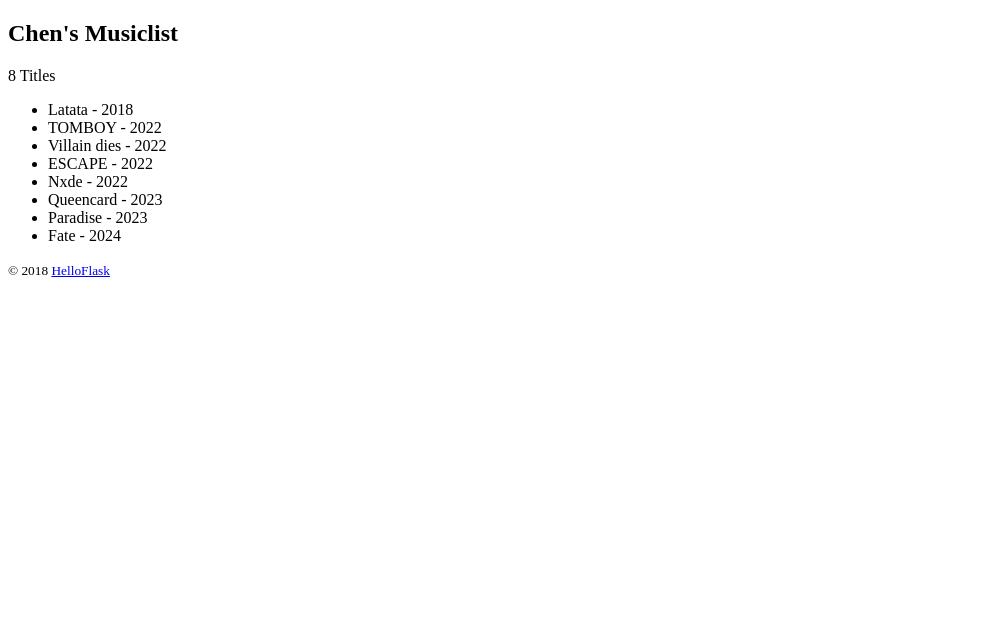
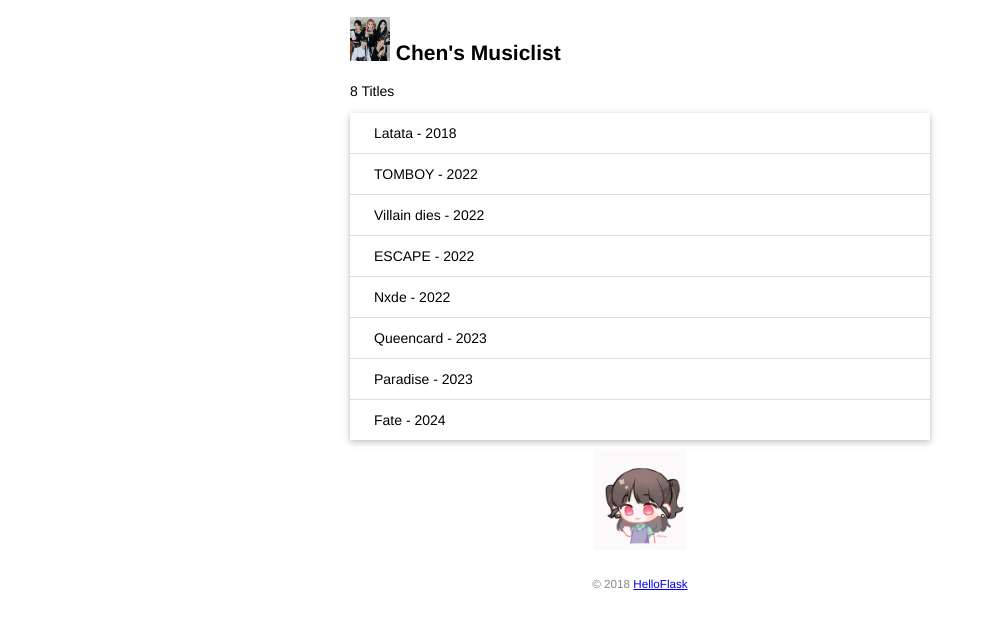
Before and after one commit to Chenyuyann/Flask-Learning, a Flask app: page / in a window 1280 px wide. Shown: the top 629 px of the page, without its empty margins (0-988 px from the left). Run offline with Flask 3, Linux system fonts and the light colour scheme.

Commit message:
Add static files

```diff
--- /dev/null
+++ b/static/style.css
@@ -0,0 +1,48 @@
+/* 页面整体 */
+body {
+    margin: auto;
+    max-width: 580px;
+    font-size: 14px;
+    font-family: Helvetica, Arial, sans-serif;
+}
+
+/* 页脚 */
+footer {
+    color: #888;
+    margin-top: 15px;
+    text-align: center;
+    padding: 10px;
+}
+
+/* 头像 */
+.title {
+    width: 40px;
+}
+
+/* 音乐列表 */
+.music-list {
+    list-style-type: none;
+    padding: 0;
+    margin-bottom: 10px;
+    box-shadow: 0 2px 5px 0 rgba(0, 0, 0, 0.16), 0 2px 10px 0 rgba(0, 0, 0, 0.12);
+}
+
+.music-list li {
+    padding: 12px 24px;
+    border-bottom: 1px solid #ddd;
+}
+
+.music-list li:last-child {
+    border-bottom:none;
+}
+
+.music-list li:hover {
+    background-color: #f8f9fa;
+}
+
+/* 图片 */
+.kiss {
+    display: block;
+    margin: 0 auto;
+    height: 100px;
+}
--- a/templates/index.html
+++ b/templates/index.html
@@ -3,16 +3,22 @@
 <head>
     <meta charset="utf-8">
     <title>{{ name }}'s Musiclist</title>
+    <link rel="icon" href="{{ url_for('static', filename='favicon.ico') }}">
+    <link rel="stylesheet" href="{{ url_for('static', filename='style.css') }}" type="text/css">
 </head>
 <body>
-    <h2>{{ name }}'s Musiclist</h2>
+    <h2>
+        <img alt="title" class="title" src="{{ url_for('static', filename='images/title.jpg') }}">
+        {{ name }}'s Musiclist
+    </h2>
     {# 使用 length 过滤器获取 musiclists 变量的长度 #}
     <p>{{ musiclists|length }} Titles</p>
-    <ul>
+    <ul class="music-list">
         {% for movie in musiclists %}  {# 迭代 musiclists 变量 #}
         <li>{{ movie.title }} - {{ movie.year }}</li>  {# 等同于 movie['title'] #}
         {% endfor %}  {# 使用 endfor 标签结束 for 语句 #}
     </ul>
+    <img alt="minnie-kiss" class="kiss" src="{{ url_for('static', filename='images/minnie-kiss.gif') }}">
     <footer>
         <small>&copy; 2018 <a href="http://helloflask.com/book/3">HelloFlask</a></small>
     </footer>
```
Also changed, not shown: static/favicon.ico (added), static/images/minnie-kiss.gif (added), static/images/title.jpg (added).
